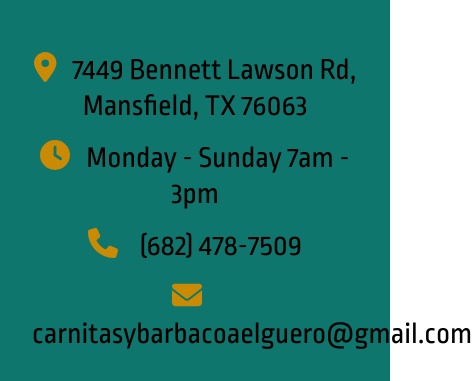
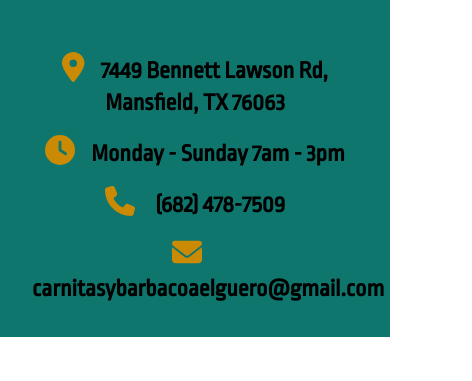
Before and after one commit to NunezAN/guero-tacos, a React (Vite) app: page / in a window 390 px wide. Shown: the part 3191-3572 px from the top of the page, 472 px wide, since content can reach past the window. After the commit the page ends 3528 px from the top, so only its background shows below. Built offline with nearby package versions, Linux system fonts and the light colour scheme.

Commit message:
added favicon

```diff
--- a/index.html
+++ b/index.html
@@ -2,9 +2,9 @@
 <html lang="en">
   <head>
     <meta charset="UTF-8" />
-    <link rel="icon" type="image/svg+xml" href="/vite.svg" />
+    <link rel="icon" type="image/svg+xml" href="/favicon-32x32.png" />
     <meta name="viewport" content="width=device-width, initial-scale=1.0" />
-    <title>Vite + React</title>
+    <title>El Guero Mansfield</title>
   </head>
   <body>
     <div id="root"></div>
--- a/src/components/Contact.jsx
+++ b/src/components/Contact.jsx
@@ -16,7 +16,7 @@ const Contact = () => {
           className="text-yellow-600 text-3xl md:text-4xl pr-4"
           icon={faLocationDot}
         />
-        <span className="text-3xl">
+        <span className="text-2xl md:text-3xl font-bold">
           7449 Bennett Lawson Rd, Mansfield, TX 76063
         </span>
       </div>
@@ -25,21 +25,26 @@ const Contact = () => {
           className="text-yellow-600 text-3xl md:text-4xl pr-4"
           icon={faClock}
         />
-        <span className="text-3xl">Monday - Sunday 7am - 3pm</span>
+        <span className="text-2xl md:text-3xl font-bold">
+          Monday - Sunday 7am - 3pm
+        </span>
       </div>
       <div className="text-center">
         <FontAwesomeIcon
           className="text-yellow-600 text-3xl md:text-4xl pr-4"
           icon={faPhone}
         />
-        <span className="text-3xl"> (682) 478-7509</span>
+        <span className="text-2xl md:text-3xl font-bold"> (682) 478-7509</span>
       </div>
       <div className="text-center">
         <FontAwesomeIcon
           className="text-yellow-600 text-3xl md:text-4xl pr-4"
           icon={faEnvelope}
         />
-        <span className="text-3xl"> carnitasybarbacoaelguero@gmail.com</span>
+        <span className="text-2xl font-bold md:text-3xl">
+          {" "}
+          carnitasybarbacoaelguero@gmail.com
+        </span>
       </div>
     </div>
   );
```
Also changed, not shown: public/favicon-32x32.png (added).
